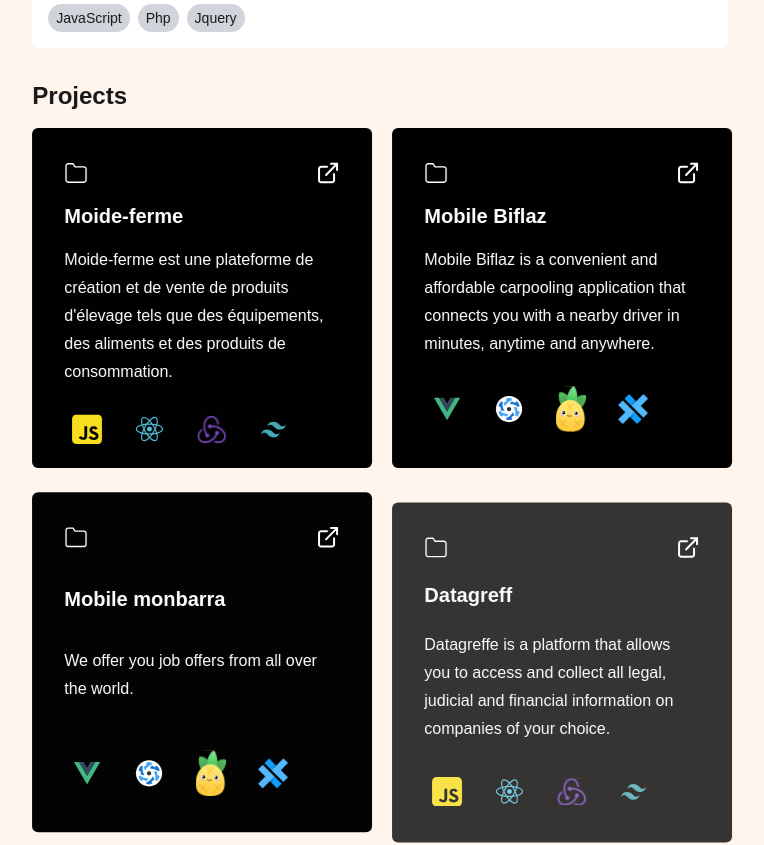
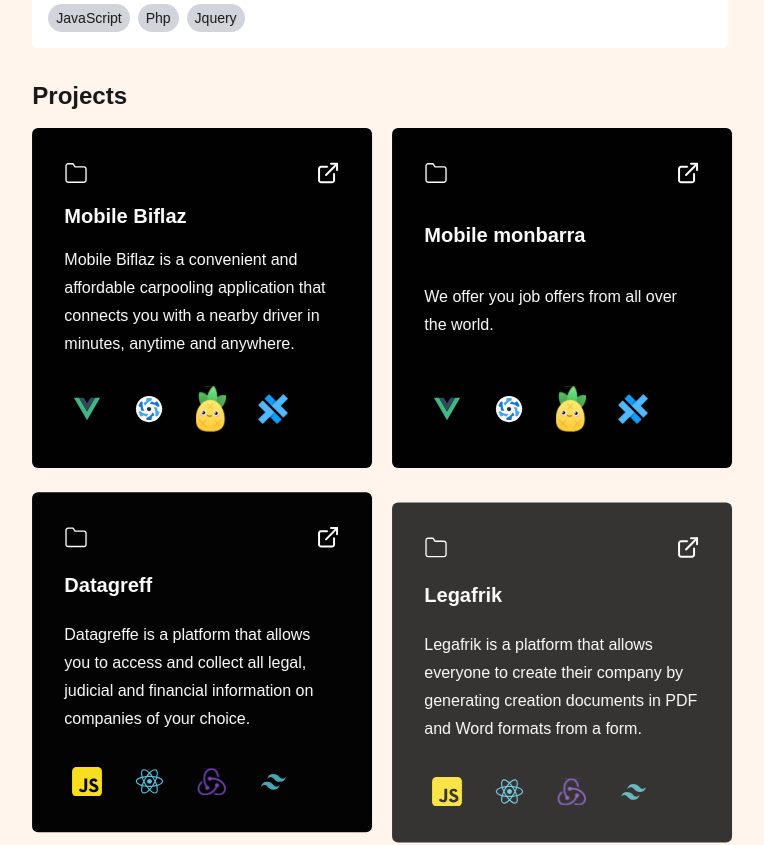
Before and after one commit to moulinho/portfolio, a Next.js app: page / in a window 1280 px wide. Shown: the part 1720-2565 px from the top of the page, without its empty margins (485-1249 px from the left). Built offline with nearby package versions, Linux system fonts and the light colour scheme.

Commit message:
update liste projects

```diff
--- a/src/app/page.tsx
+++ b/src/app/page.tsx
@@ -162,37 +162,37 @@ const Home = () => {
   ];
 
   const projects = [
-    {
-      title: "Moide-ferme",
-      description:
-        "Moide-ferme est une plateforme de création et de vente de produits d'élevage tels que des équipements, des aliments et des produits de consommation.",
-      tools: [
-        <Image key="jsIcon" src={jsIcon} className="" alt="icon" width={30} />,
-        <Image
-          key="reactIcon"
-          src={reactIcon}
-          className=""
-          alt="icon"
-          width={30}
-        />,
-        <Image
-          key="reduxIocn"
-          src={reduxIcon}
-          className=""
-          alt="icon"
-          width={30}
-        />,
-        <Image
-          key="tailwindIcon"
-          src={tailwindIcon}
-          className=""
-          alt="icon"
-          width={30}
-        />,
-      ],
-      icon: folder,
-      href: "https://moide-ferme.ci/",
-    },
+    // {
+    //   title: "Moide-ferme",
+    //   description:
+    //     "Moide-ferme est une plateforme de création et de vente de produits d'élevage tels que des équipements, des aliments et des produits de consommation.",
+    //   tools: [
+    //     <Image key="jsIcon" src={jsIcon} className="" alt="icon" width={30} />,
+    //     <Image
+    //       key="reactIcon"
+    //       src={reactIcon}
+    //       className=""
+    //       alt="icon"
+    //       width={30}
+    //     />,
+    //     <Image
+    //       key="reduxIocn"
+    //       src={reduxIcon}
+    //       className=""
+    //       alt="icon"
+    //       width={30}
+    //     />,
+    //     <Image
+    //       key="tailwindIcon"
+    //       src={tailwindIcon}
+    //       className=""
+    //       alt="icon"
+    //       width={30}
+    //     />,
+    //   ],
+    //   icon: folder,
+    //   href: "https://moide-ferme.ci/",
+    // },
 
 
     {
```
